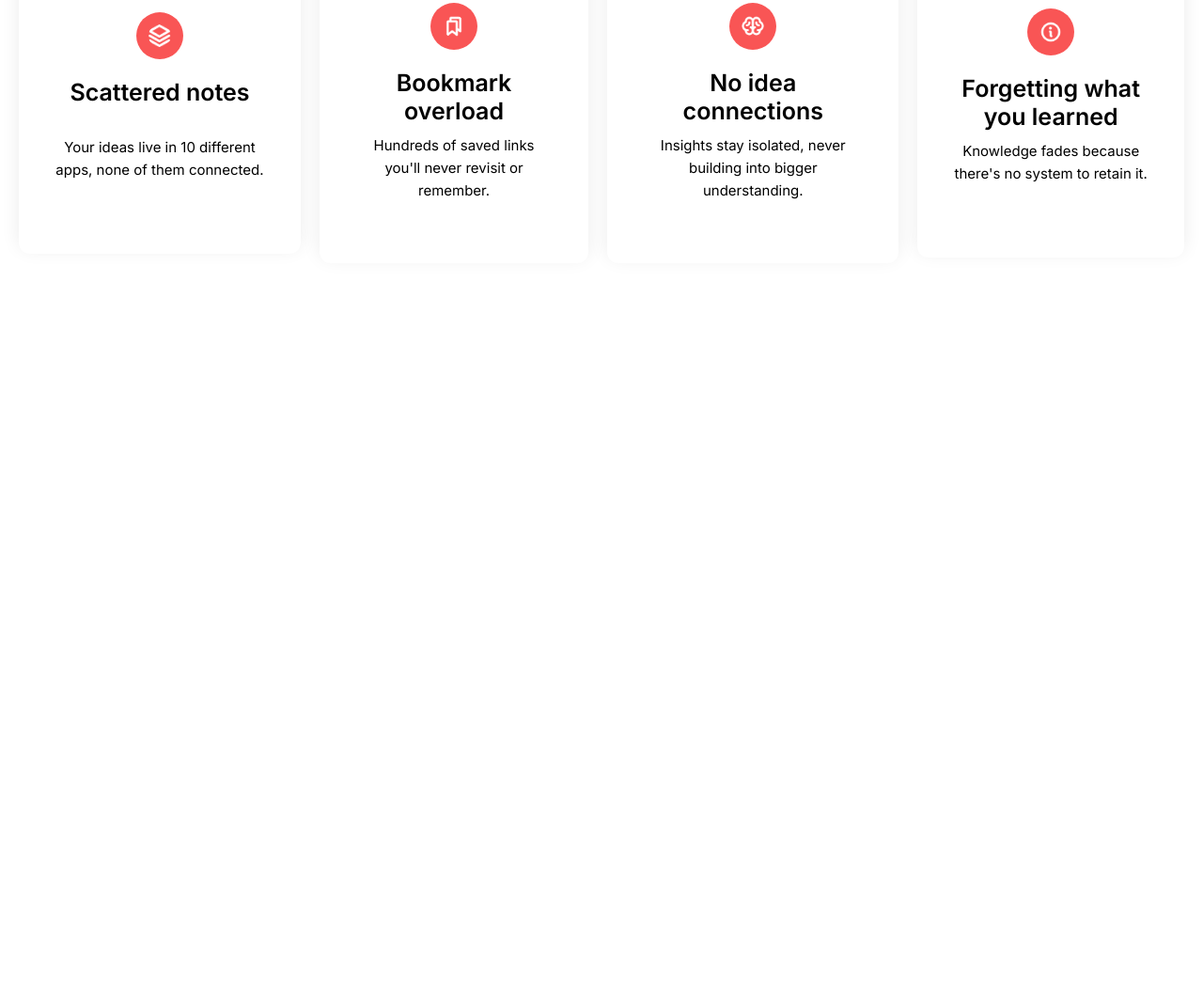
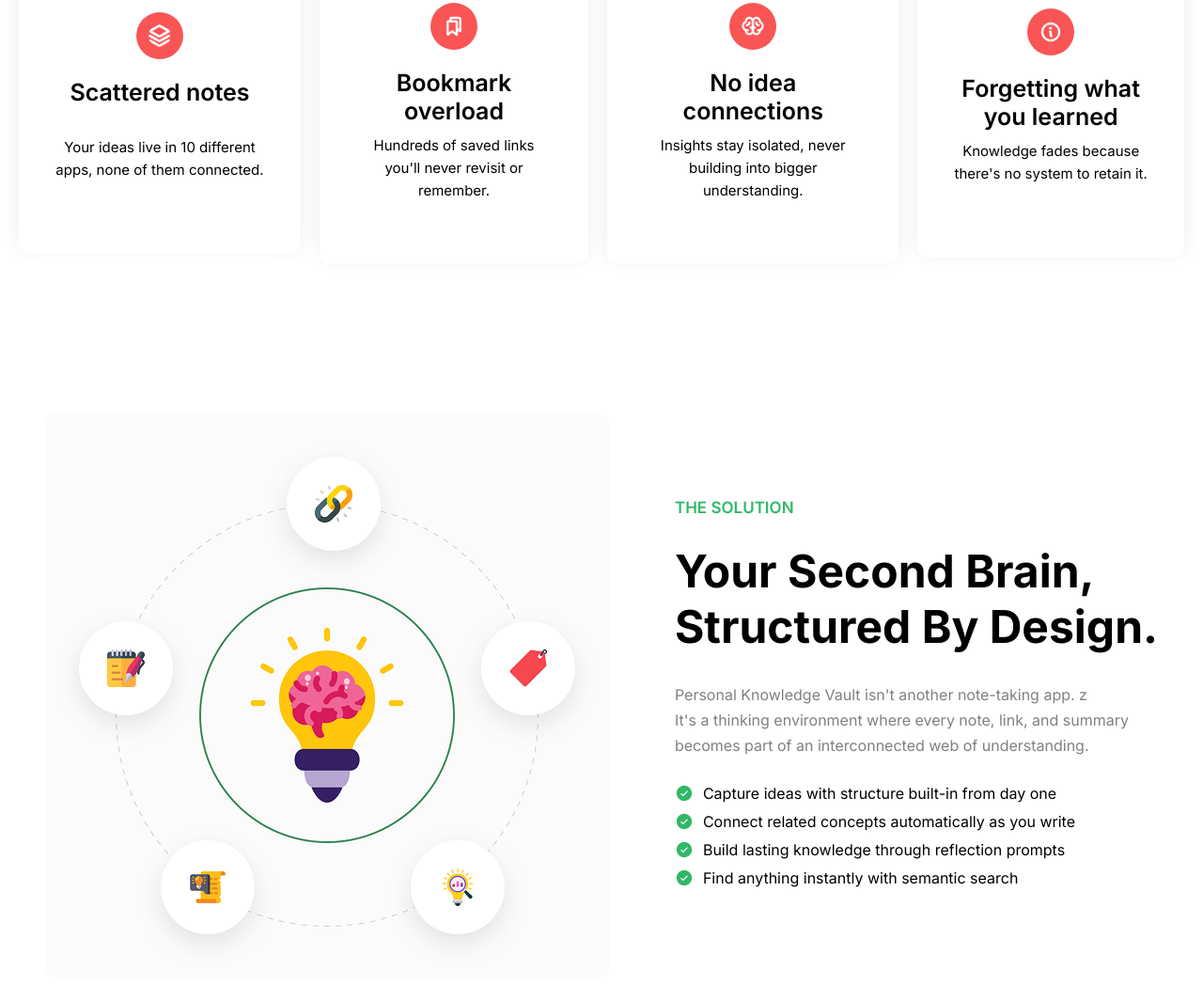
Before and after one commit to EsratJahanJui/B13-Assignment1, a plain HTML site: page index.html in a window 1280 px wide. Shown: the part 1141-2189 px from the top of the page at 94% size. Before the commit the page ends 1461 px from the top, so only its background shows below. Drawn offline with Linux system fonts and the light colour scheme.

Commit message:
Second Brain Section add

```diff
--- a/index.html
+++ b/index.html
@@ -122,7 +122,10 @@
             <div class="card-icon">
               <img src="./assets/Info.png" alt="" />
             </div>
-            <h3 class="card-title">Forgetting what <br> you learned</h3>
+            <h3 class="card-title">
+              Forgetting what <br />
+              you learned
+            </h3>
             <p class="card-text">
               Knowledge fades because there's no system to retain it.
             </p>
@@ -130,8 +133,40 @@
         </div>
       </section>
       <section class="brain-section-content">
-
-
+        <div class="img-section">
+          <img src="./assets/knowledge.png" alt="" />
+        </div>
+        <div class="text-section">
+          <span>The Solution</span>
+          <h1>
+            Your second brain, <br />
+            structured by design.
+          </h1>
+          <p>
+            Personal Knowledge Vault isn't another note-taking app. z <br />
+            It's a thinking environment where every note, link, and summary
+            <br />
+            becomes part of an interconnected web of understanding.
+          </p>
+          <ul class="list-items">
+            <li>
+              <img src="./assets/CheckCircle.png" alt="" /> Capture ideas with
+              structure built-in from day one
+            </li>
+            <li>
+              <img src="./assets/CheckCircle.png" alt="" /> Connect related
+              concepts automatically as you write
+            </li>
+            <li>
+              <img src="./assets/CheckCircle.png" alt="" /> Build lasting
+              knowledge through reflection prompts
+            </li>
+            <li>
+              <img src="./assets/CheckCircle.png" alt="" /> Find anything
+              instantly with semantic search
+            </li>
+          </ul>
+        </div>
       </section>
     </main>
   </body>
--- a/style.css
+++ b/style.css
@@ -154,15 +154,14 @@ nav {
   border: none;
 }
 /* Start Main content */
- main {
+main {
   max-width: 1360 px;
-  margin:0 auto;
+  margin: 0 auto;
   padding: 0 20px;
-
 }
 
- main section{
-  margin-bottom:40px;
+main section {
+  margin-bottom: 40px;
 }
 
 /* For notes */
@@ -174,55 +173,96 @@ nav {
   font-style: Bold;
   font-size: 48px;
   font-weight: 700;
-  padding-bottom:20px;
+  padding-bottom: 20px;
 }
 
 /* for note card */
-.notes-card{
-  margin-top:30px;
- display: flex;
+.notes-card {
+  margin-top: 30px;
+  display: flex;
   justify-content: center;
   align-items: center;
-  gap:20px;
-
+  gap: 20px;
 }
-.card{
-  max-width:322px;
-  height:310;
-  padding:65px 38px;
-  text-align:center;
+.card {
+  max-width: 322px;
+  height: 310;
+  padding: 65px 38px;
+  text-align: center;
   background-color: #ffffff;
   border-radius: 12px;
-  box-shadow: 0 -5px 20px  rgba(0,0,0,0.08);
+  box-shadow: 0 -5px 20px rgba(0, 0, 0, 0.08);
   overflow: hidden;
 }
-.card-icon img{
-  width:100px;
-  height:100px;
-  margin:0 auto 20px;
+.card-icon img {
+  width: 100px;
+  height: 100px;
+  margin: 0 auto 20px;
   background-color: rgba(249, 85, 85, 1);
-  border-radius:50%;
-  display:flex;
+  border-radius: 50%;
+  display: flex;
   align-items: center;
   justify-content: center;
   padding: 13px;
 }
 
-.card-icon img{
-  width:50px;
-  height:50px;
+.card-icon img {
+  width: 50px;
+  height: 50px;
+}
+.card-title {
+  font-size: 25px;
+  font-weight: 600;
+  margin-bottom: 10px;
+  min-height: 52px;
+}
+.card-text {
+  font-size: 15px;
+  line-height: 1.6;
+  min-height: 60px;
+}
+/* Start Brain Section */
+.brain-section-content {
+  margin-top: 160px;
+  display: flex;
+  justify-content: center;
+  align-items: center;
+  gap: 70px;
+}
+.brain-section-content .img-section img {
+  width: 600px;
+  height: 600px;
+}
+.brain-section-content span {
+  color: #30b868;
+  text-transform: uppercase;
+  font-size: 17px;
+  font-weight: 600;
+}
+.brain-section-content h1 {
+  padding-top: 28px;
+  padding-bottom: 30px;
+  font-style: Bold;
+  font-size: 48px;
+  text-transform: capitalize;
+}
 
+.brain-section-content .text-section {
+  text-align: start;
+  /* padding-left:100px; */
 }
-.card-title{
-  font-size:25px;
-  font-weight:600;
-  margin-bottom:10px;
-  min-height:52px;
 
+.text-section p {
+  color: grey;
+  padding-bottom: 27px;
+  line-height: 1.7;
 }
-.card-text{
-  font-size:15px;
-  line-height:1.6;
-  min-height:60px;
-
+.list-items {
+  list-style: none;
 }
+.list-items li {
+  display: flex;
+  align-items: center;
+  gap: 10px;
+  margin-bottom: 10px;
+}
```
